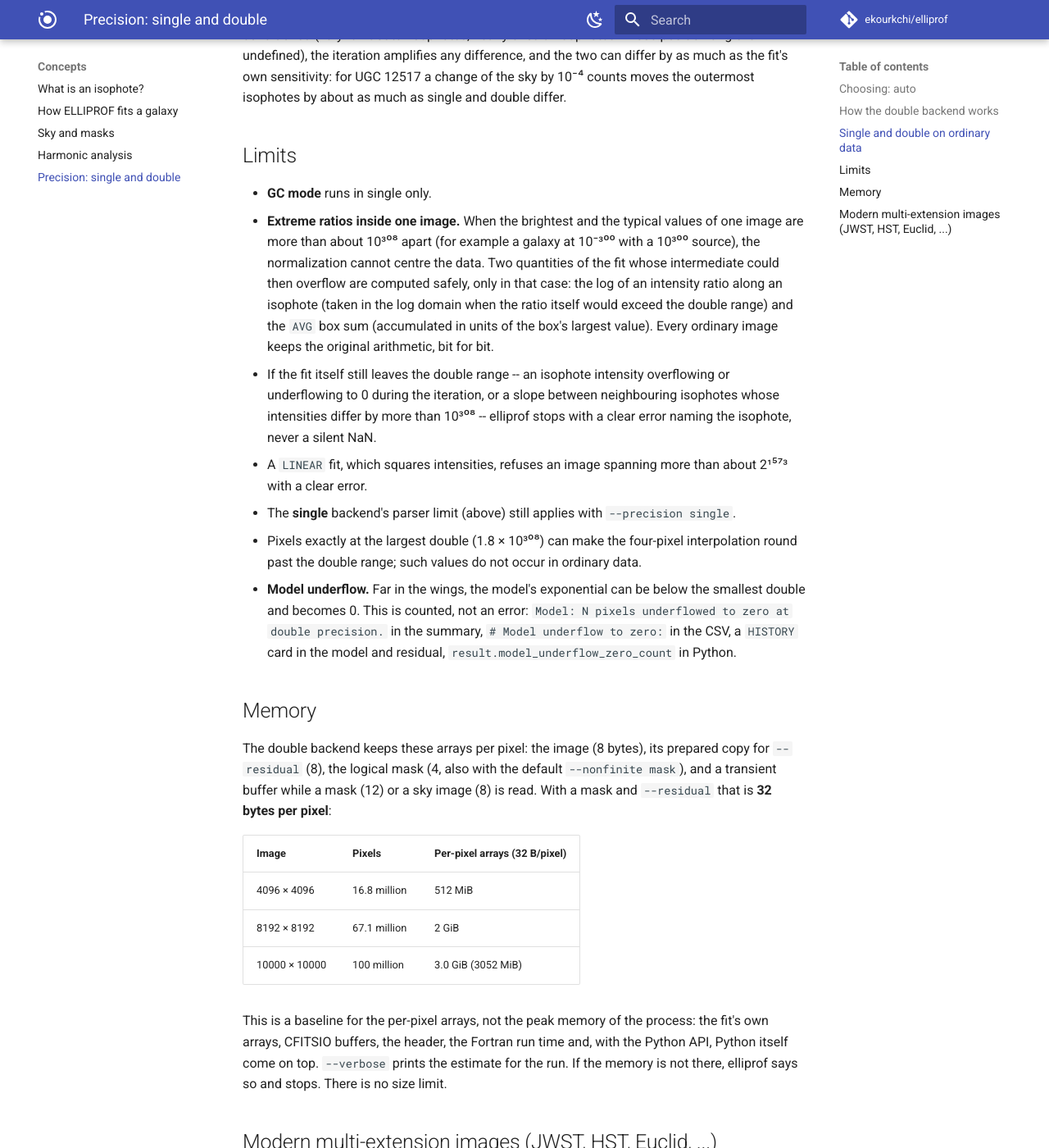
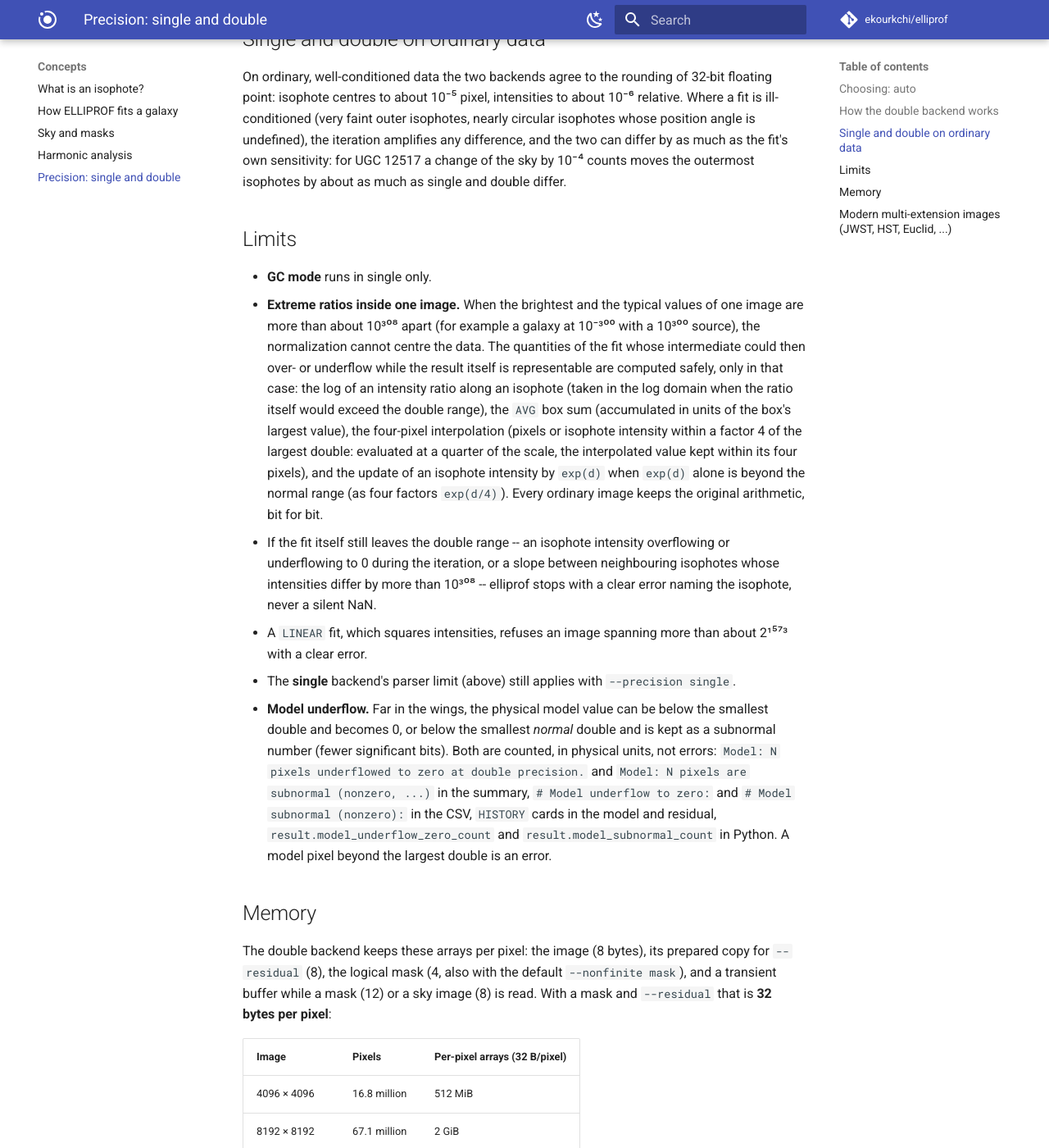
Before and after one commit to ekourkchi/elliprof, an MkDocs documentation site: the page built from docs/concepts/precision.md, in a window 1280 px wide and 1400 px high, scrolled down 2115 px. Shown: the whole window at 82% size. Built offline with MkDocs 1.6.1 and Material for MkDocs 9.7.7, drawn with Linux system fonts in a browser that asks for light colours; comment, search, counter and statistics services are not loaded; some of the changed text lies outside the part shown.

Commit message:
Docs: range protections R4-R6 and the model subnormal count
precision.md: the four-pixel interpolation near DBL_MAX, the exp(d) update
of an isophote intensity, and the model in physical units (normalization
never turns a representable physical value into 0, a subnormal or
infinity); the model counters (underflow to 0, subnormal) and where they
appear.  python.md: result.model_subnormal_count.  CHANGELOG.

```diff
--- a/docs/concepts/precision.md
+++ b/docs/concepts/precision.md
@@ -66,7 +66,11 @@
    two changes no digit, and the fit is scale-invariant, so the
    result is the same as without it; intensities (`I0`, `SKY=`, the
    model) are converted back exactly. The summary, the CSV and the FITS
-   `HISTORY` record k.
+   `HISTORY` record k. Normalization alone never turns a representable
+   physical value into 0, a subnormal or infinity: where the normalized
+   model would leave the double range but the physical model would not,
+   the model pixel is computed at another exact power-of-two scale and
+   rounded once, in physical units.
 4. The fit and the model: the original routines in double precision,
    with π and 1/3 to double precision. The original model synthesis
    computes a pixel only where the natural log of its intensity lies
@@ -95,12 +99,18 @@
 - **Extreme ratios inside one image.** When the brightest and the
   typical values of one image are more than about 10³⁰⁸ apart (for
   example a galaxy at 10⁻³⁰⁰ with a 10³⁰⁰ source), the normalization
-  cannot centre the data. Two quantities of the fit whose intermediate
-  could then overflow are computed safely, only in that case: the log
-  of an intensity ratio along an isophote (taken in the log domain when
-  the ratio itself would exceed the double range) and the `AVG` box sum
-  (accumulated in units of the box's largest value). Every ordinary
-  image keeps the original arithmetic, bit for bit.
+  cannot centre the data. The quantities of the fit whose intermediate
+  could then over- or underflow while the result itself is
+  representable are computed safely, only in that case: the log of an
+  intensity ratio along an isophote (taken in the log domain when the
+  ratio itself would exceed the double range), the `AVG` box sum
+  (accumulated in units of the box's largest value), the four-pixel
+  interpolation (pixels or isophote intensity within a factor 4 of the
+  largest double: evaluated at a quarter of the scale, the interpolated
+  value kept within its four pixels), and the update of an isophote
+  intensity by `exp(d)` when `exp(d)` alone is beyond the normal range
+  (as four factors `exp(d/4)`). Every ordinary image keeps the original
+  arithmetic, bit for bit.
 - If the fit itself still leaves the double range -- an isophote
   intensity overflowing or underflowing to 0 during the iteration, or a
   slope between neighbouring isophotes whose intensities differ by more
@@ -110,15 +120,16 @@
   more than about 2¹⁵⁷³ with a clear error.
 - The **single** backend's parser limit (above) still applies with
   `--precision single`.
-- Pixels exactly at the largest double (1.8 × 10³⁰⁸) can make the
-  four-pixel interpolation round past the double range; such values do
-  not occur in ordinary data.
-- **Model underflow.** Far in the wings, the model's exponential can be
-  below the smallest double and becomes 0. This is counted, not an
-  error: `Model: N pixels underflowed to zero at double precision.`
-  in the summary, `# Model underflow to zero:` in the CSV, a `HISTORY`
-  card in the model and residual, `result.model_underflow_zero_count`
-  in Python.
+- **Model underflow.** Far in the wings, the physical model value can
+  be below the smallest double and becomes 0, or below the smallest
+  *normal* double and is kept as a subnormal number (fewer significant
+  bits). Both are counted, in physical units, not errors: `Model: N
+  pixels underflowed to zero at double precision.` and `Model: N pixels
+  are subnormal (nonzero, ...)` in the summary, `# Model underflow to
+  zero:` and `# Model subnormal (nonzero):` in the CSV, `HISTORY` cards
+  in the model and residual, `result.model_underflow_zero_count` and
+  `result.model_subnormal_count` in Python. A model pixel beyond the
+  largest double is an error.
 
 ## Memory
 
```
Also changed, not shown: CHANGELOG.md (+6 -1 lines), docs/reference/python.md (+1 -0 lines).
